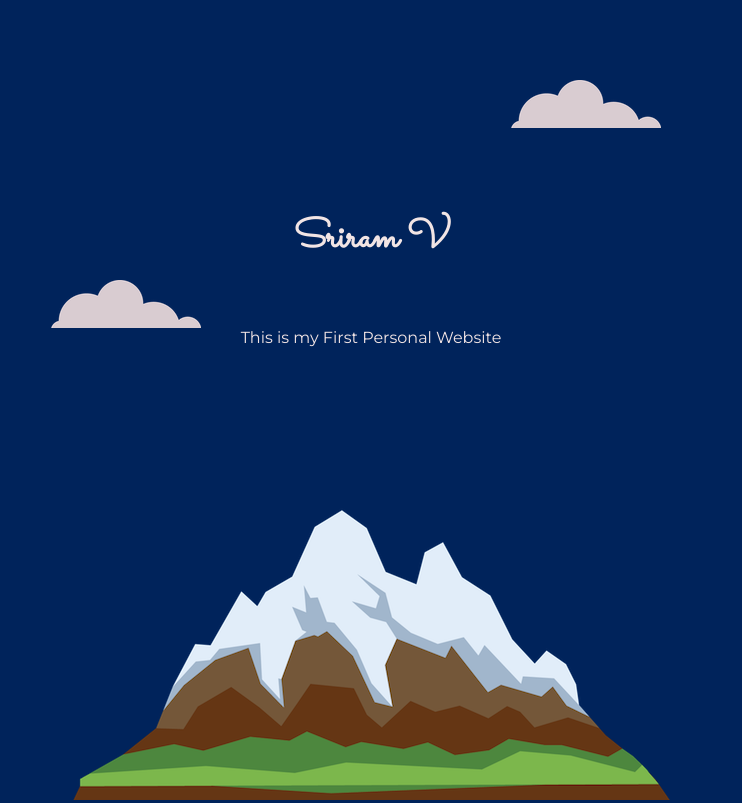
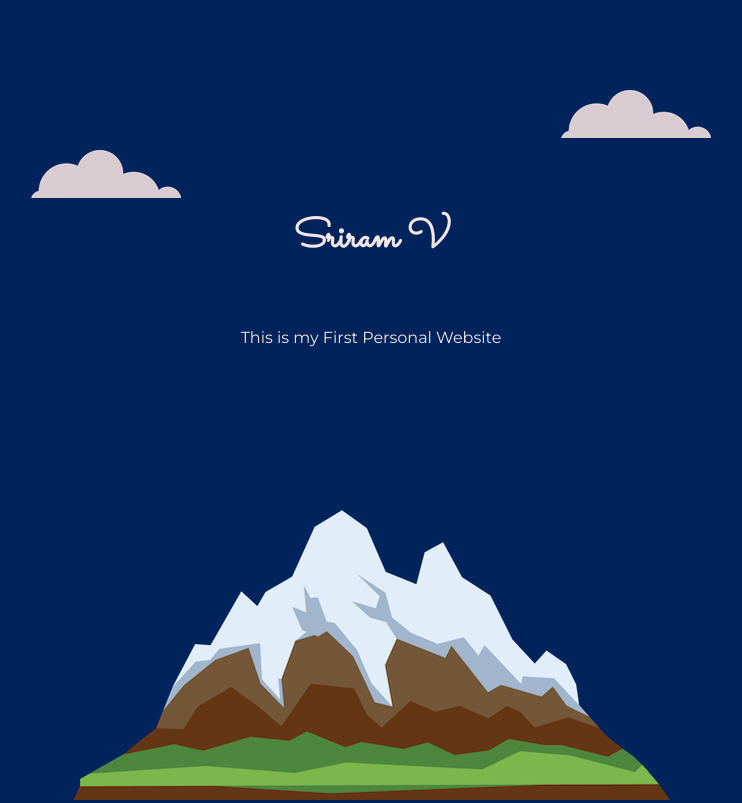
Before and after one commit to SriRam2307/personal, a plain HTML site: page index.html in a window 1280 px wide. Shown: the top 803 px of the page, without its empty margins (269-1011 px from the left). Drawn offline with Linux system fonts and the light colour scheme.

Commit message:
Update Styles.css

```diff
--- a/CSS/Styles.css
+++ b/CSS/Styles.css
@@ -1,7 +1,7 @@
 .img_1{
-    position: absolute;
-    right: 20rem;
-    padding: 30px;
+    position:absolute;
+    right: 300px;
+    top: 90px
 }
 body{
     background-color: #2B3A55;
@@ -37,8 +37,10 @@ p{
 }
 .img_3{
     position: absolute;
-    top: 280px;
-    left: 20rem;
+    top: 150px;
+
+    left: 300px;
+}
 
 }
 hr{
```
